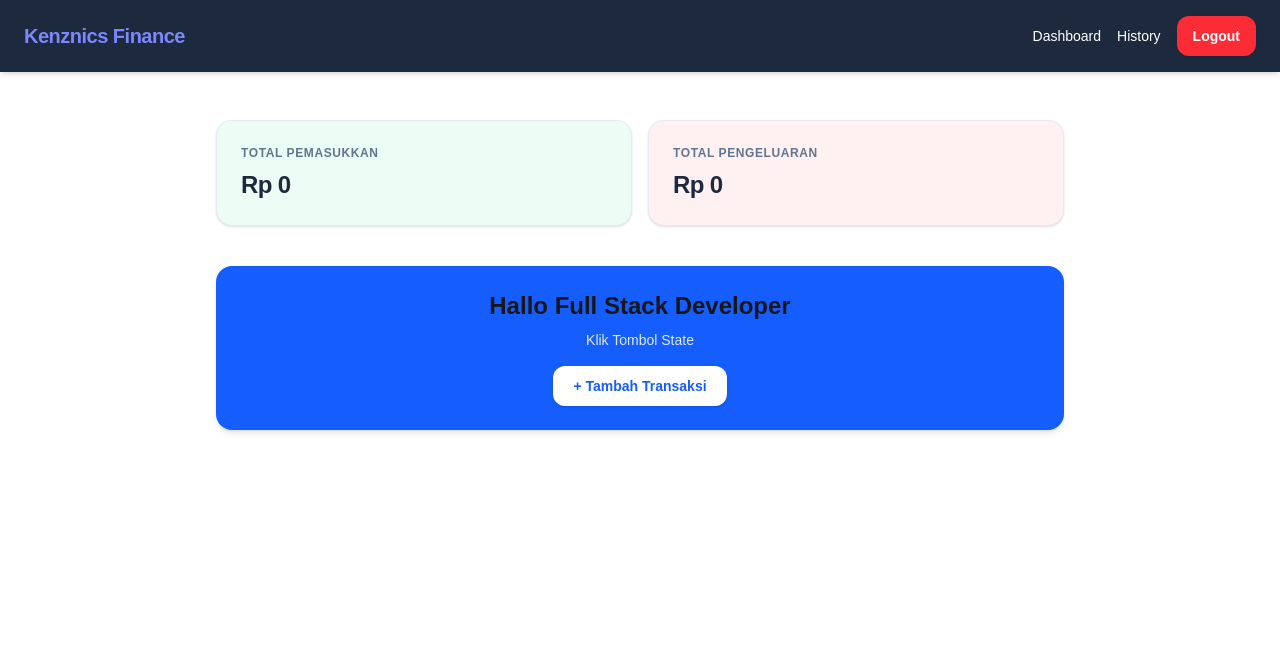
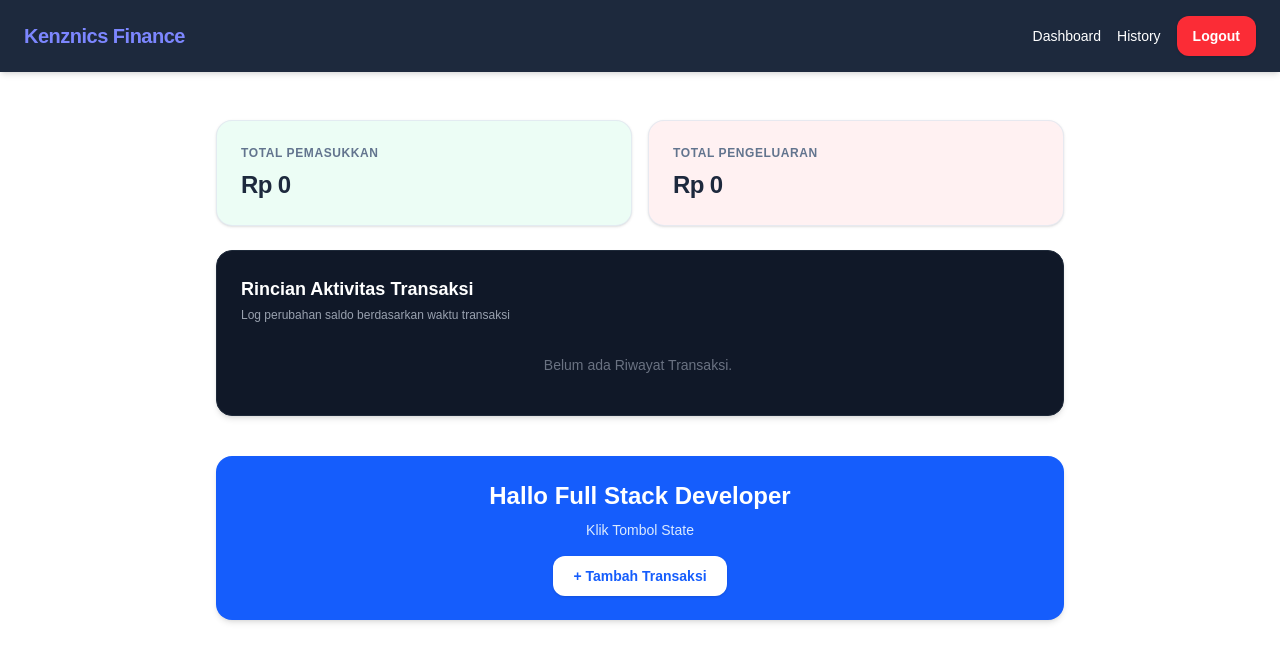
Before and after one commit to kenznics/Kenznics-Finance, a Next.js app in the folder frontend-next/: page /dashboard in a window 1280 px wide. Shown: the top 662 px of the page. Built offline with nearby package versions, Linux system fonts and the light colour scheme.

Commit message:
Menambahkan log saldo pada dashboard , dan masih mau memperbaiki fungsi hydrationnya

```diff
--- a/frontend-next/app/dashboard/page.tsx
+++ b/frontend-next/app/dashboard/page.tsx
@@ -5,7 +5,13 @@ import Card from '@/components/Card';
 import ModalTransaction from '@/components/ModalTransaction';
 import { useQuery } from '@tanstack/react-query';
 import { useAuth } from '../context/useAuth';
-import SkeletonTable from '@/components/SkeletonTable';
+import dynamic from 'next/dynamic';
+
+const SkeletonTable = dynamic(() => import('@/components/SkeletonTable'), {
+    ssr: false, // Next.js akan merender komponen ini di browser
+    loading: () => <main className="p-6 w-full max-w-4xl mx-auto flex flex-col gap-6 mt-6 items-center" />
+    // Fungsi Placeholder selama proses SSR di server
+});
 
 export default function DashboardPage() {
     const [isModalOpen, setIsModalOpen] = useState<boolean>(false);
@@ -14,7 +20,6 @@ export default function DashboardPage() {
     const { data: transactions, isLoading } = useQuery({
         queryKey: ['transactions', token],
         queryFn: async () => {
-
             const response = await fetch('http://localhost:3000/api/transactions', {
                 headers: {
                     'Authorization': `Bearer ${token}`
@@ -30,13 +35,13 @@ export default function DashboardPage() {
     if (isLoading) return <SkeletonTable />
 
     // Membuat X-ray tipe datanya (interface)
-    interface BackendReponse {
-        data?: { id: number; title: string; type: string; amount: number }[];
-        transactions?: { id: number; title: string; type: string; amount: number }[];
+    interface BackendResponse {
+        data?: { id: number; title: string; type: string; amount: number; createdAt?: string }[];
+        transactions?: { id: number; title: string; type: string; amount: number; createdAt?: string }[];
     }
 
     // Menyamarkan tipe Type Assertion
-    const resData = transactions as BackendReponse | undefined;
+    const resData = transactions as BackendResponse | undefined;
     // Pengaman runtime Array.isArray
     const transactionList = Array.isArray(transactions)
         ? transactions
@@ -50,23 +55,99 @@ export default function DashboardPage() {
         .filter((t: { type: string; amount: number }) => t.type === 'EXPENSE')
         .reduce((sum: number, t: { amount: number }) => sum + t.amount, 0);
 
+    // 1. Urutkan dari transaksi paling lama ke paling baru
+    const chronologicalTransactions = [...transactionList].sort(
+        (a, b) => new Date(a.createdAt || 0).getTime() - new Date(b.createdAt || 0).getTime()
+    );
+
+    interface TransactionItem {
+        id: number;
+        title: string;
+        type: string;
+        amount: number;
+        createdAt?: string;
+        runningBalance?: number;
+    }
+
+    // 2. Gunakan .reduce secara mandiri di luar perulangan map
+    const transactionWithBalance = chronologicalTransactions.reduce((acc: any[], t: any) => {
+        const item = t as TransactionItem;
+        const previousBalance = acc.length > 0 ? acc[acc.length - 1].runningBalance : 0;
+
+        let newBalance = previousBalance;
+        if (item.type === 'INCOME') {
+            newBalance += item.amount;
+        } else if (item.type === 'EXPENSE') {
+            newBalance -= item.amount;
+        }
+
+        acc.push({ ...item, runningBalance: newBalance });
+        return acc;
+    }, []);
+
+    // 3. Urutkan agar transaksi terbaru di posisi paling atas halaman
+    const latestTransactions = [...transactionWithBalance].reverse();
+
     return (
         <main className="p-6 w-full max-w-4xl mx-auto flex flex-col gap-6 mt-6">
 
+            {/* Ringkasan Saldo Atas */}
             <div className="grid grid-cols-1 md:grid-cols-2 gap-4 w-full">
                 <Card
                     title="Total Pemasukkan"
-                    amount={`Rp ${totalIncome.toLocaleString('id-ID')}`} // Menggunakan variable reaktif dengan format rupiah
+                    amount={`Rp ${totalIncome.toLocaleString('id-ID')}`}
                     bgColor="bg-emerald-50 border-emerald-100"
                 />
                 <Card
                     title="Total Pengeluaran"
-                    amount={`Rp ${totalExpense.toLocaleString(`id-ID`)}`} //
+                    amount={`Rp ${totalExpense.toLocaleString('id-ID')}`}
                     bgColor="bg-rose-50 border-rose-100"
                 />
             </div>
 
-            <div className="bg-blue-600 text-whte p-6 rounded-2xl shadow-md text-center w-full mt-4">
+            {/* Kotak Utama: Rincian Aktivitas */}
+            <div className="bg-gray-900 border border-gray-800 p-6 rounded-2xl shadow-md flex flex-col gap-4 w-full">
+                <div>
+                    <h3 className="text-lg font-bold text-white">Rincian Aktivitas Transaksi</h3>
+                    <p className="text-gray-400 text-xs mt-1">Log perubahan saldo berdasarkan waktu transaksi</p>
+                </div>
+
+                <div className='flex flex-col gap-3 max-h-75 overflow-y-auto pr-1'>
+                    {latestTransactions.length === 0 ? (
+                        <p className="text-gray-500 text-sm text-center py-4">Belum ada Riwayat Transaksi.</p>
+                    ) : (
+                        latestTransactions.map((t: { id: number; title: string; type: string; amount: number; runningBalance: number; createdAt?: string }) => (
+                            <div key={t.id} className="flex flex-col sm:flex-row sm:items-center justify-between p-4 bg-gray-800/50 border border-gray-800 rounded-xl gap-2">
+                                <div className='flex flex-col'>
+                                    <span className='font-semibold text-sm text-gray-200'>{t.title}</span>
+                                    <span className="text-gray-400 text-xs">
+                                        {t.createdAt
+                                            ? new Date(t.createdAt).toLocaleString('id-ID', {
+                                                day: '2-digit',
+                                                month: 'long',
+                                                year: 'numeric',
+                                                hour: '2-digit',
+                                                minute: '2-digit'
+                                            })
+                                            : 'Waktu tidak tersedia'}
+                                    </span>
+                                </div>
+                                <div className="flex flex-col sm:items-end gap-1">
+                                    <span className={`font-bold text-sm ${t.type === 'INCOME' ? 'text-emerald-400' : 'text-rose-400'}`}>
+                                        {t.type === 'INCOME' ? '+' : '-'} Rp {t.amount.toLocaleString('id-ID')}
+                                    </span>
+                                    <span className="text-gray-400 text-xs">
+                                        Saldo: <strong className="text-gray-300">Rp {t.runningBalance.toLocaleString('id-ID')}</strong>
+                                    </span>
+                                </div>
+                            </div>
+                        ))
+                    )}
+                </div>
+            </div>
+
+            {/* Banner Tombol Tambah Transaksi */}
+            <div className="bg-blue-600 text-white p-6 rounded-2xl shadow-md text-center w-full mt-4">
                 <div>
                     <h2 className="text-2xl font-bold">Hallo Full Stack Developer</h2>
                     <p className="mt-2 text-blue-100 text-sm">
--- a/frontend-next/app/history/page.tsx
+++ b/frontend-next/app/history/page.tsx
@@ -3,7 +3,13 @@
 import { useQuery, useQueryClient } from '@tanstack/react-query';
 import { useAuth } from '../context/useAuth';
 import { Toaster, toast } from 'react-hot-toast';
-import SkeletonTable from '@/components/SkeletonTable';
+import dynamic from 'next/dynamic';
+
+const SkeletonTable = dynamic(() => import('@/components/SkeletonTable'), {
+    ssr: false, // Next.js akan merender komponen ini di browser
+    loading: () => <div className="p-6 w-full max-w-4xl mx-auto flex flex-col gap-6 mt-6 items-center" />
+    // Fungsi Placeholder selama proses SSR di server
+});
 
 export default function HistoryPage() {
 
--- a/frontend-next/app/layout.tsx
+++ b/frontend-next/app/layout.tsx
@@ -3,7 +3,6 @@ import { Geist, Geist_Mono } from "next/font/google";
 import "./globals.css";
 import Navbar from '@/components/Navbar';
 import Providers from "./providers";
-import { Toaster } from 'react-hot-toast';
 
 const geistSans = Geist({
   variable: "--font-geist-sans",
@@ -28,12 +27,11 @@ export default function RootLayout({
   return (
     <html
       lang="en"
-      className={`${geistSans.variable} ${geistMono.variable} h-full antialiased`} >
+      className={`${geistSans.variable} ${geistMono.variable} h-full antialiased`} suppressHydrationWarning>
 
       <body className="min-h-full flex flex-col">
 
         <Providers>
-          <Toaster position="top-center" />
           <Navbar />
           {children}
         </Providers>
--- a/frontend-next/components/ModalTransaction.tsx
+++ b/frontend-next/components/ModalTransaction.tsx
@@ -11,12 +11,17 @@ import { useForm } from "react-hook-form";
 import { zodResolver } from "@hookform/resolvers/zod";
 import { useQueryClient } from '@tanstack/react-query';
 import { useAuth } from '../app/context/useAuth';
-import { toast }  from 'react-hot-toast';
+import { toast } from 'react-hot-toast';
 
 const transactionSchema = z.object({
-    title: z.string().min(3, { message: "Deskripsi minimal 3 karakter" }),
+    title: z.string()
+        .min(3, { message: "Deskripsi minimal 3 karakter" })
+        .refine((val) => !/^\d+$/.test(val), {
+            message : "Deskripsi tidak boleh hanya berisi angka!"
+        }),
     type: z.enum(["INCOME", "EXPENSE"], { message: "Pilih tipe transaksi" }),
-    amount: z.number().positive({ message: "Jumlah harus lebih besar dari 0!" }),
+    amount: z.number().positive({ message: "Jumlah harus lebih besar dari 0!" })
+        .min(1000, { message: "Nominal minimal Rp 1.000" }),
 })
 
 type TransactionFormData = z.infer<typeof transactionSchema>
@@ -27,7 +32,8 @@ export default function ModalTransaction({ isOpen, onClose }: ModalTransactionPr
         resolver: zodResolver(transactionSchema),
         defaultValues: {
             title: "",
-            type: "EXPENSE",
+            amount: 0,
+            type: "EXPENSE"
         }
     });
 
@@ -49,7 +55,8 @@ export default function ModalTransaction({ isOpen, onClose }: ModalTransactionPr
             if (!response.ok) {
                 const errorData = await response.json().catch(() => ({}));
                 console.log("Pesan Error Backend", errorData);
-                throw new Error('Gagal menyimpan transaksi!');
+
+                throw new Error(errorData.message || errorData.error || 'Gagal menyimpan transaksi!');
             }
 
             queryClient.invalidateQueries({ queryKey: ["transactions"] });
--- a/frontend-next/components/SkeletonTable.tsx
+++ b/frontend-next/components/SkeletonTable.tsx
@@ -1,6 +1,5 @@
-"use client";
+export default function SkeletonTable() {
 
-export default function SkeletonTable() {
     return (
         <div className="w-full space-y-4 animate-pulse p-4">
             {/* Header tabel berkedip */}
```
